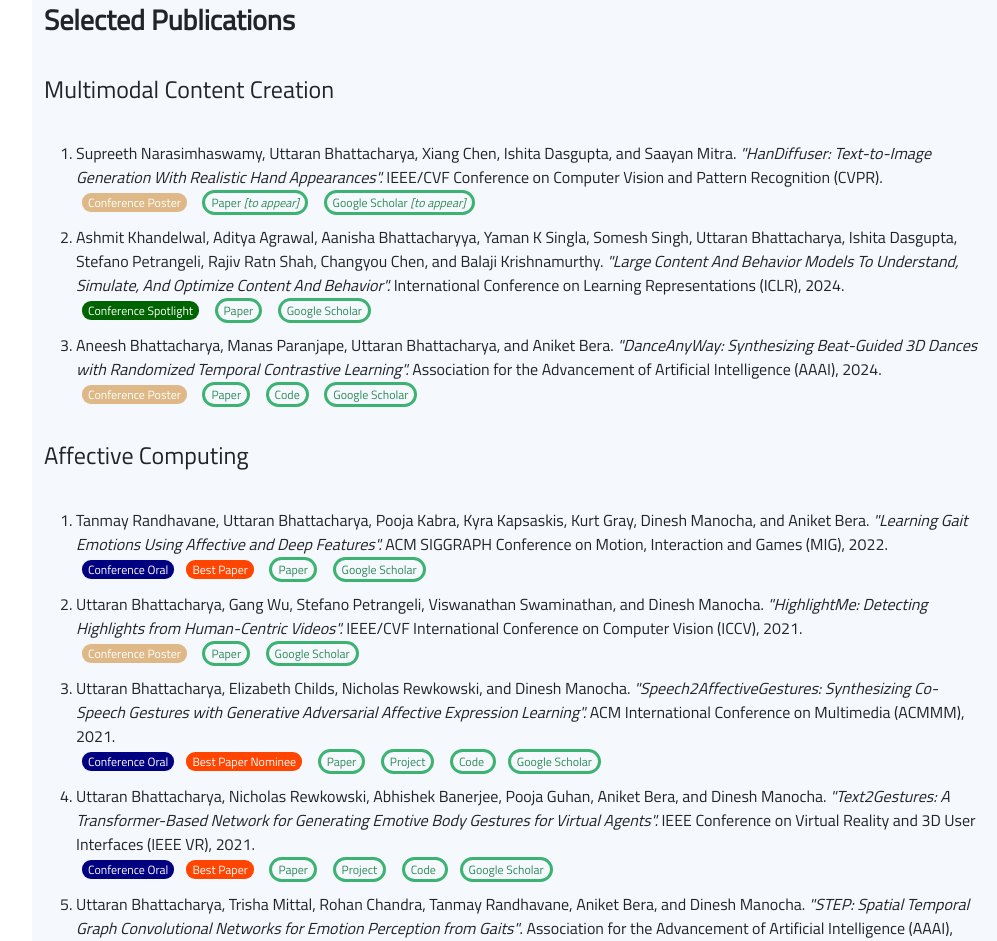
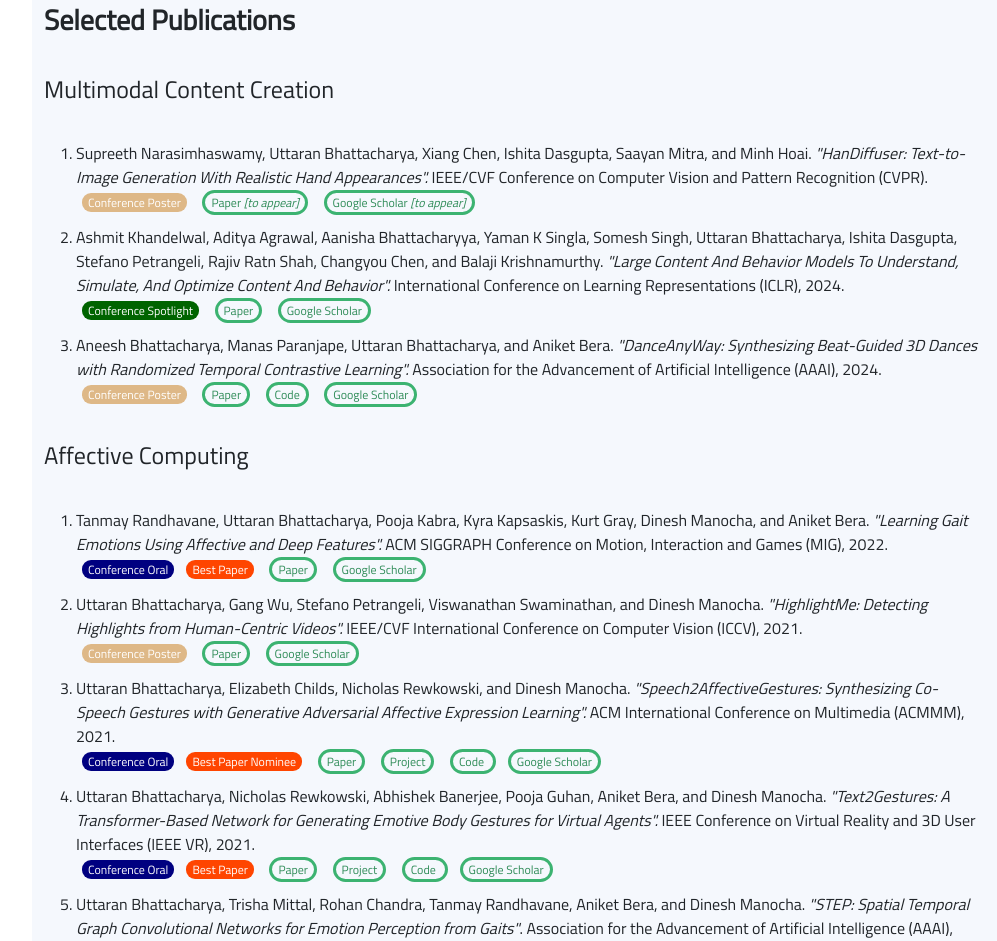
Before and after one commit to UttaranB127/UttaranB127.github.io, a plain HTML site: page index.html in a window 1280 px wide. Shown: the part 5126-6067 px from the top of the page, without its empty margins (283-1280 px from the left). Drawn offline with nearby package versions, Linux system fonts and the light colour scheme; files whose address does not match are found by name.

Commit message:
updated CV

```diff
--- a/index.html
+++ b/index.html
@@ -607,7 +607,7 @@
               <!-- <ol reversed class="paper-list"> -->
               <ol class="paper-list">
                 <li>
-                  Supreeth Narasimhaswamy, Uttaran Bhattacharya, Xiang Chen, Ishita Dasgupta, and Saayan Mitra.
+                  Supreeth Narasimhaswamy, Uttaran Bhattacharya, Xiang Chen, Ishita Dasgupta, Saayan Mitra, and Minh Hoai.
                   <em>
                     "HanDiffuser: Text-to-Image Generation With Realistic Hand Appearances".
                   </em>
```
Also changed, not shown: 1 other file.
